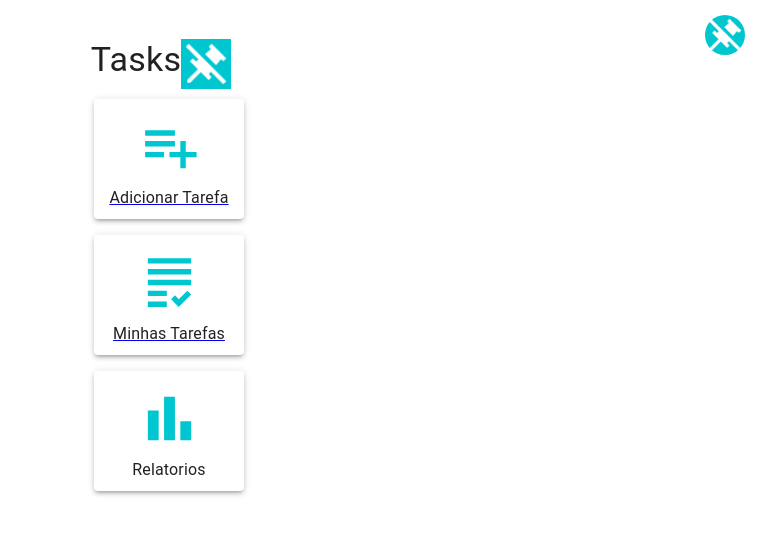
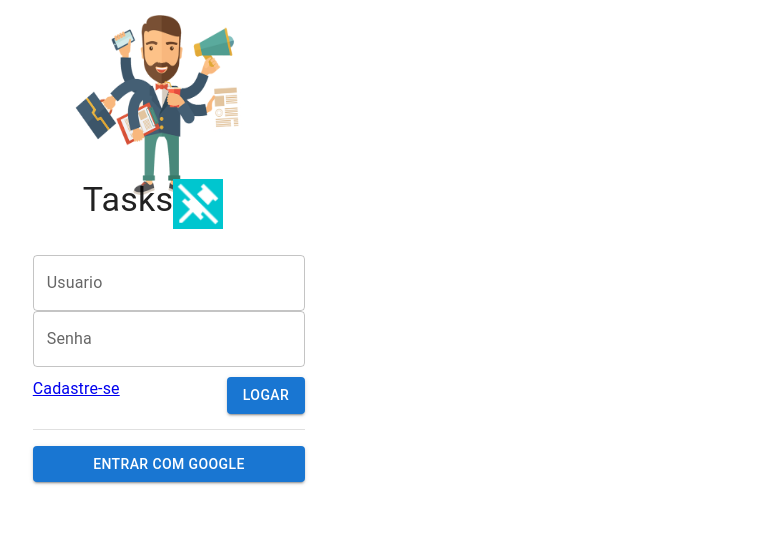
Before and after one commit to andrezitojava2017/tasks, a React (Create React App) app: page / in a window 1280 px wide. Shown: the top 534 px of the page, without its empty margins (471-1247 px from the left). Built offline with nearby package versions, Linux system fonts and the light colour scheme.

Commit message:
altered logic of login

```diff
--- a/src/App.js
+++ b/src/App.js
@@ -10,10 +10,13 @@ import { CssBaseline } from '@mui/material';
 import NovaTarefa from './features/tarefas/novaTarefa';
 
 function App() {
+  const userDat = localStorage.getItem('userData');
+
   return (
     <>
       <CssBaseline />
       <Box>
+        {userDat ? (
           <Routes>
             <Route path="/login" element={<Login />} />
             <Route path="/" element={<Home />} />
@@ -22,6 +25,11 @@ function App() {
             <Route path="/tarefas" element={<Tarefas />} />
             <Route path="/tarefas/nova" element={<NovaTarefa />} />
           </Routes>
+        ) : (
+          <Routes>
+            <Route path="/" element={<Login />} />
+          </Routes>
+        )}
       </Box>
     </>
   );
```
Lines whose indentation alone changed are shown as unchanged.
